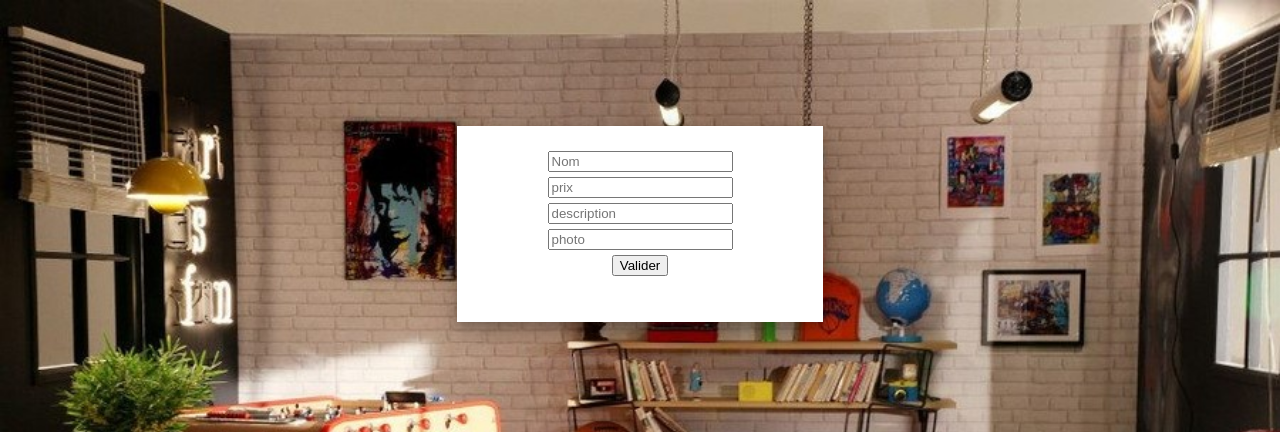
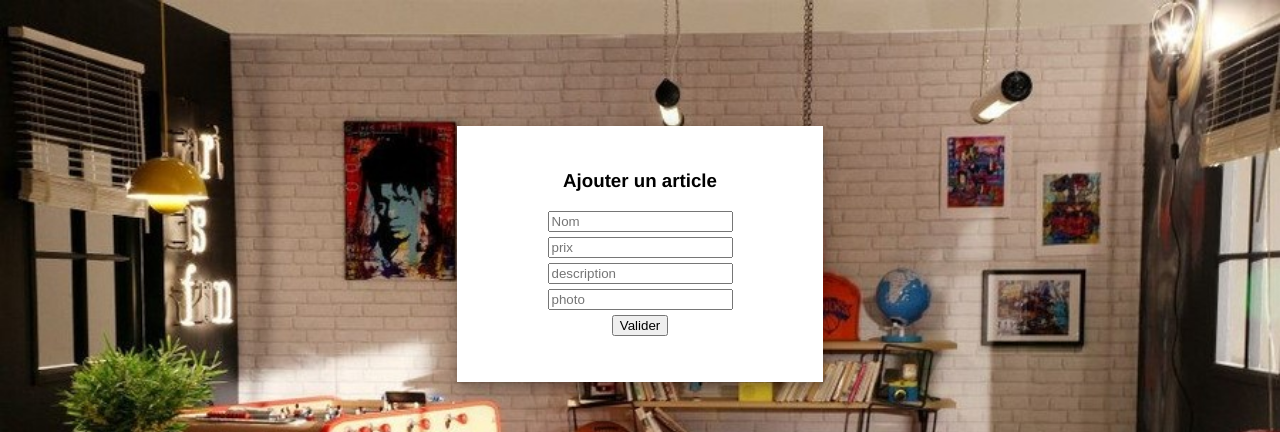
Before and after one commit to HugoDem/ProjetWebCFA, a PHP site: page /View/pagecreationarticle.php in a window 1280 px wide. Shown: the top 432 px of the page. Run offline with PHP 8.4, Linux system fonts and the light colour scheme.

Commit message:
Hugo est beau

```diff
--- a/View/pagecreationarticle.php
+++ b/View/pagecreationarticle.php
@@ -4,6 +4,7 @@
 </head>
 <body>
     <div>
+        <h3>Ajouter un article</h3>
         <form action="../Controler/champ.php" method="post">
             <input type="text" name="nom" placeholder="Nom">
             <br>
```
